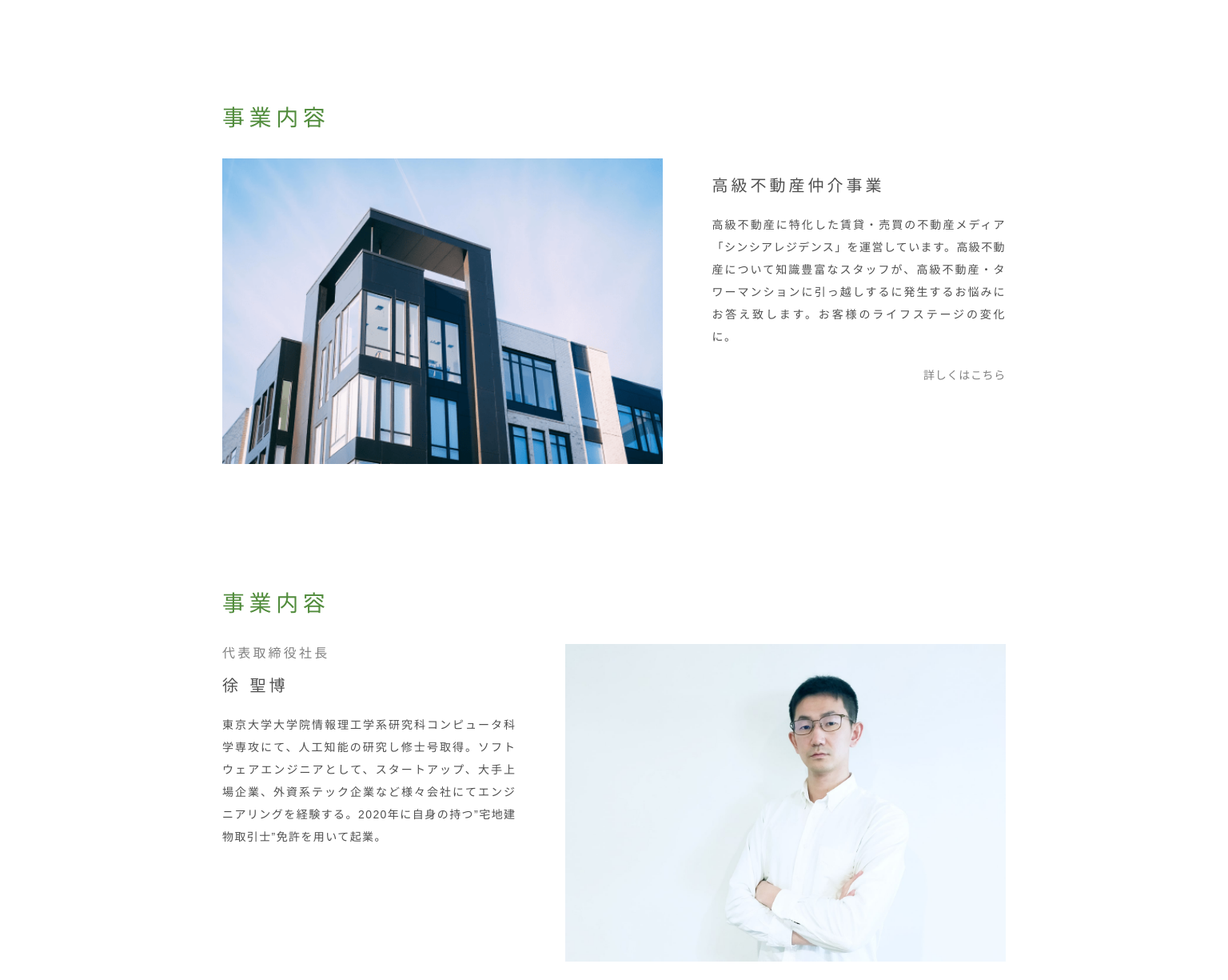
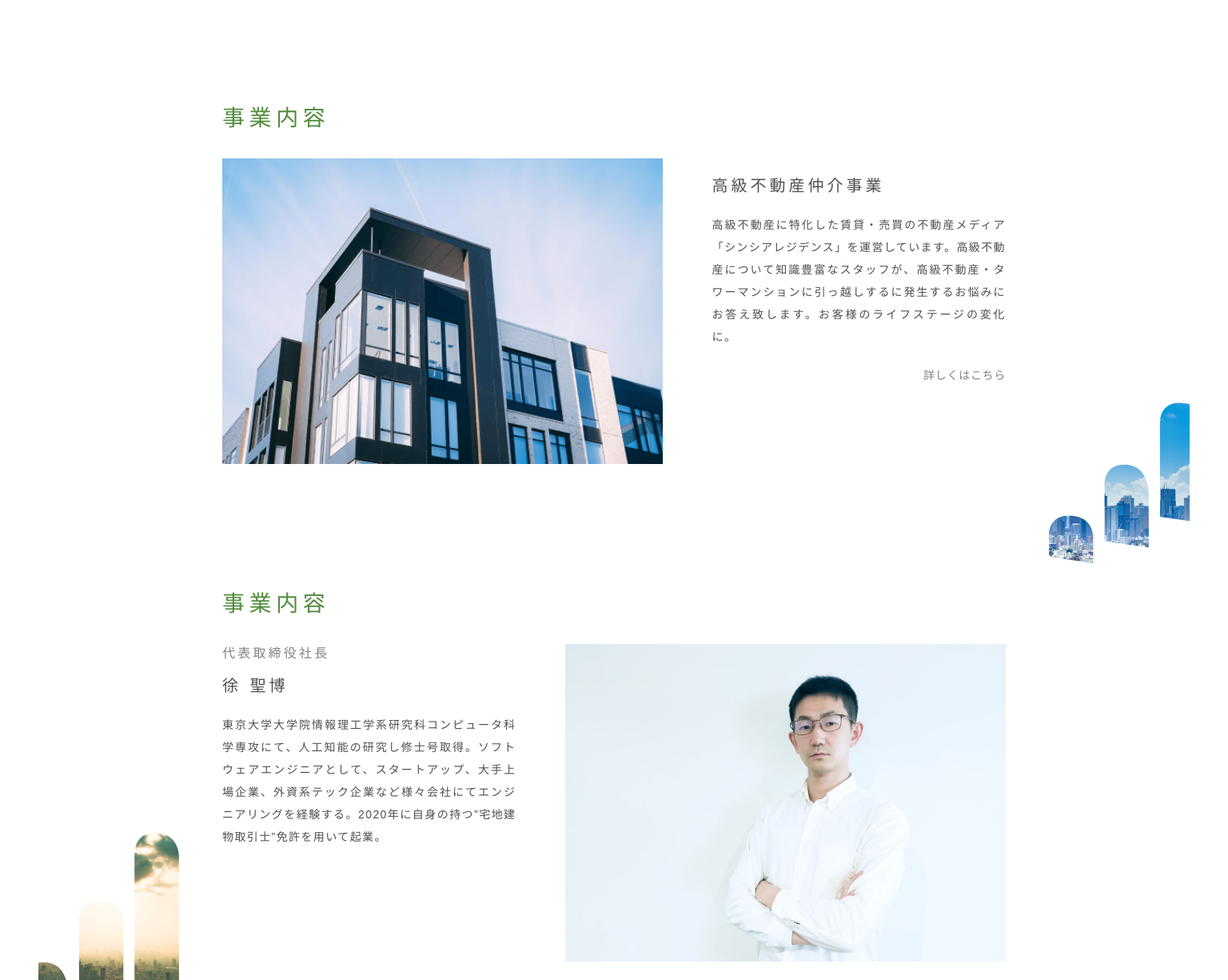
Before and after one commit to xincere-inc/corporate-site, a Nuxt app: page / in a window 1536 px wide. Shown: the part 1080-2305 px from the top of the page at 80% size. Built offline with nearby package versions, Linux system fonts and the light colour scheme.

Commit message:
add left and right door

```diff
--- a/components/BoardMembers.vue
+++ b/components/BoardMembers.vue
@@ -1,5 +1,6 @@
 <template>
-  <div>
+  <div class="wrapper">
+    <img src="~/assets/images/left_door.png" class="left_door"/>
     <div class="container">
       <h2>
         事業内容
@@ -77,6 +78,28 @@
     }
   }
 }
+
+@media only screen and (min-width: 1440px) {
+  .wrapper {
+    max-width: 1440px;
+    width: 1440px;
+    position: relative;
+    margin: 0 auto;
+  }
+  .left_door {
+    height: 285px;
+    position: absolute;
+    left: 0;
+    bottom: -120px;
+  }
+}
+
+@media only screen and (max-width: 1440px) {
+  .left_door {
+    display: none;
+  }
+}
+
 @media only screen and (min-width: 980px) {
   .container {
     max-width: 980px;
--- a/components/BusinessContents.vue
+++ b/components/BusinessContents.vue
@@ -1,5 +1,6 @@
 <template>
-  <div>
+  <div class="wrapper">
+    <img src="~/assets/images/right_door.png" class="right_door"/>
     <div class="container">
       <h2>
         事業内容
@@ -93,6 +94,26 @@ a {
     }
   }
 }
+@media only screen and (min-width: 1440px) {
+  .wrapper {
+    max-width: 1440px;
+    width: 1440px;
+    position: relative;
+    margin: 0 auto;
+  }
+  .right_door {
+    height: 285px;
+    position: absolute;
+    right: 0;
+    bottom: -120px;
+  }
+}
+
+@media only screen and (max-width: 1440px) {
+  .right_door {
+    display: none;
+  }
+}
 @media only screen and (min-width: 980px) {
   .container {
     max-width: 980px;
```
Also changed, not shown: assets/images/left_door.png (added), assets/images/right_door.png (added).
